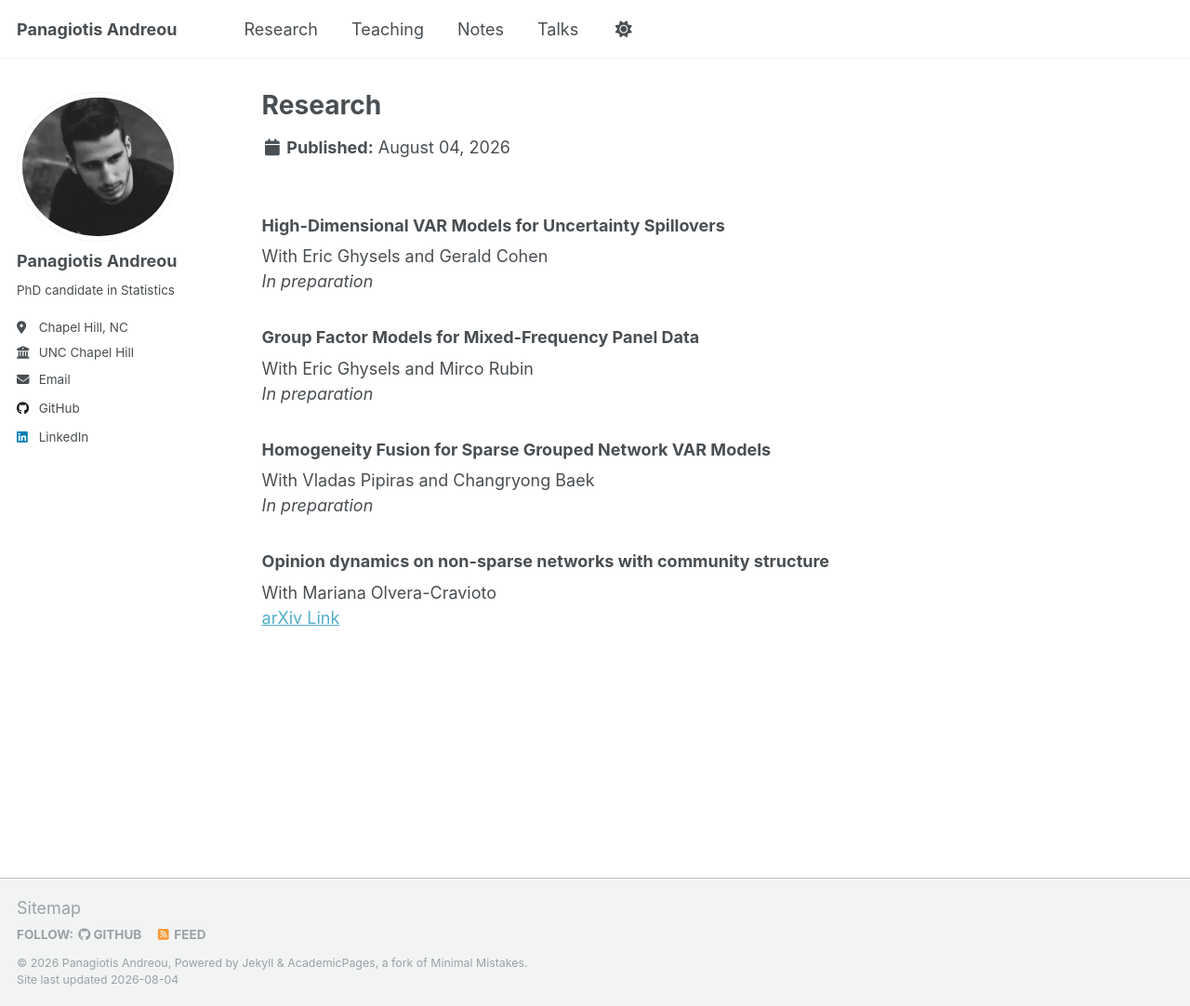
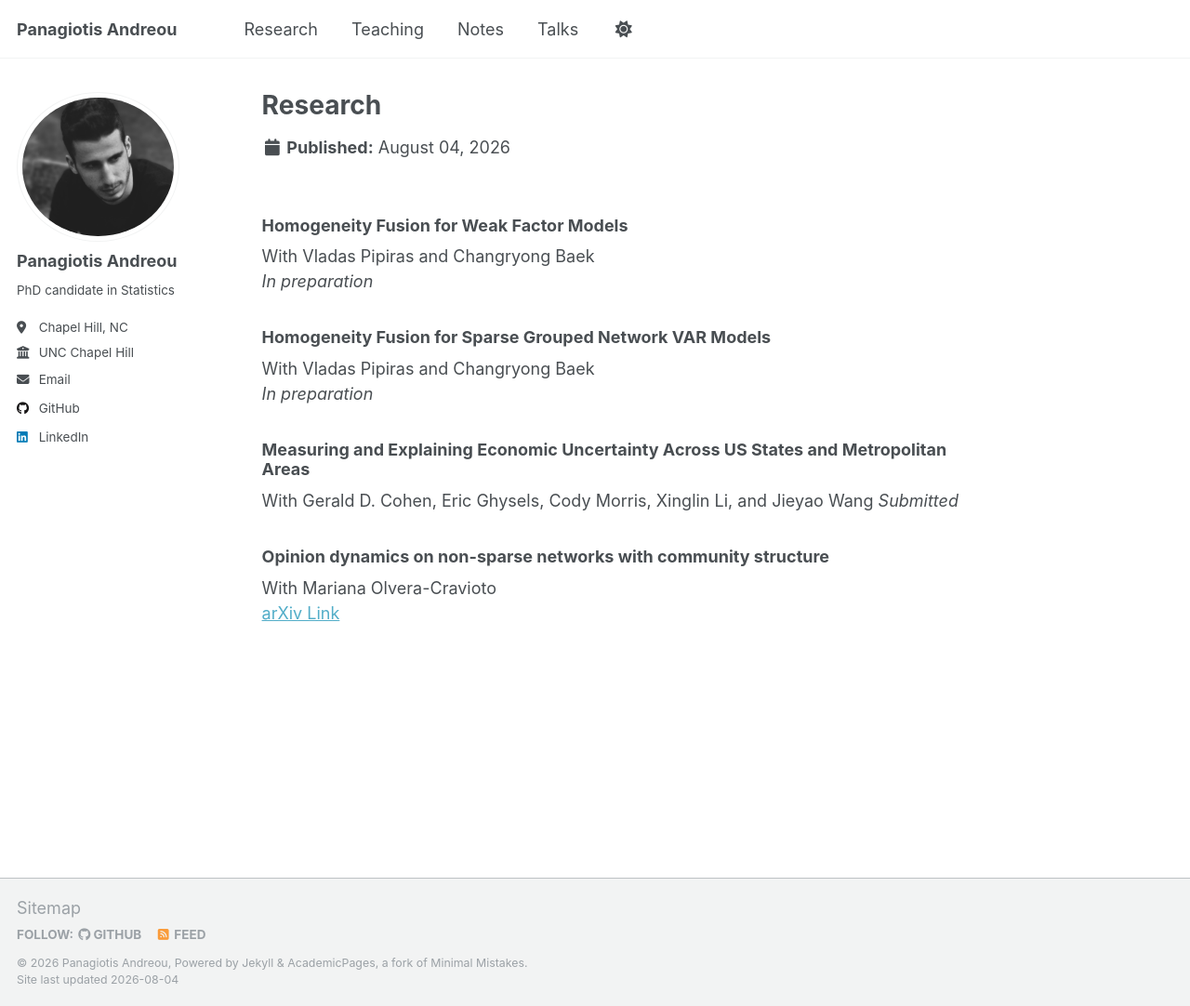
Before and after one commit to andreoupanos/andreoupanos.github.io, a Jekyll site: the page built from _pages/research.md, in a window 1280 px wide and 1082 px high. Shown: the whole window at 93% size. Built offline with Jekyll 4.4.1, drawn with Linux system fonts in a browser that asks for light colours; a script that is not in the unit is left out.

Commit message:
Update bio and research page

```diff
--- a/_pages/research.md
+++ b/_pages/research.md
@@ -4,18 +4,18 @@ permalink: /research/
 author_profile: true
 ---
 
-### High-Dimensional VAR Models for Uncertainty Spillovers
-With Eric Ghysels and Gerald Cohen
-*In preparation*
-
-### Group Factor Models for Mixed-Frequency Panel Data
-With Eric Ghysels and Mirco Rubin
+### Homogeneity Fusion for Weak Factor Models
+With Vladas Pipiras and Changryong Baek
 *In preparation*
 
 ### Homogeneity Fusion for Sparse Grouped Network VAR Models
 With Vladas Pipiras and Changryong Baek
 *In preparation*
 
+### Measuring and Explaining Economic Uncertainty Across US States and Metropolitan Areas
+With Gerald D. Cohen, Eric Ghysels, Cody Morris, Xinglin Li, and Jieyao Wang
+*Submitted*
+
 ### Opinion dynamics on non-sparse networks with community structure
 With Mariana Olvera-Cravioto
 [arXiv Link](https://arxiv.org/abs/2401.04598)
```
Also changed, not shown: index.md (+3 -3 lines), 1 other file.
